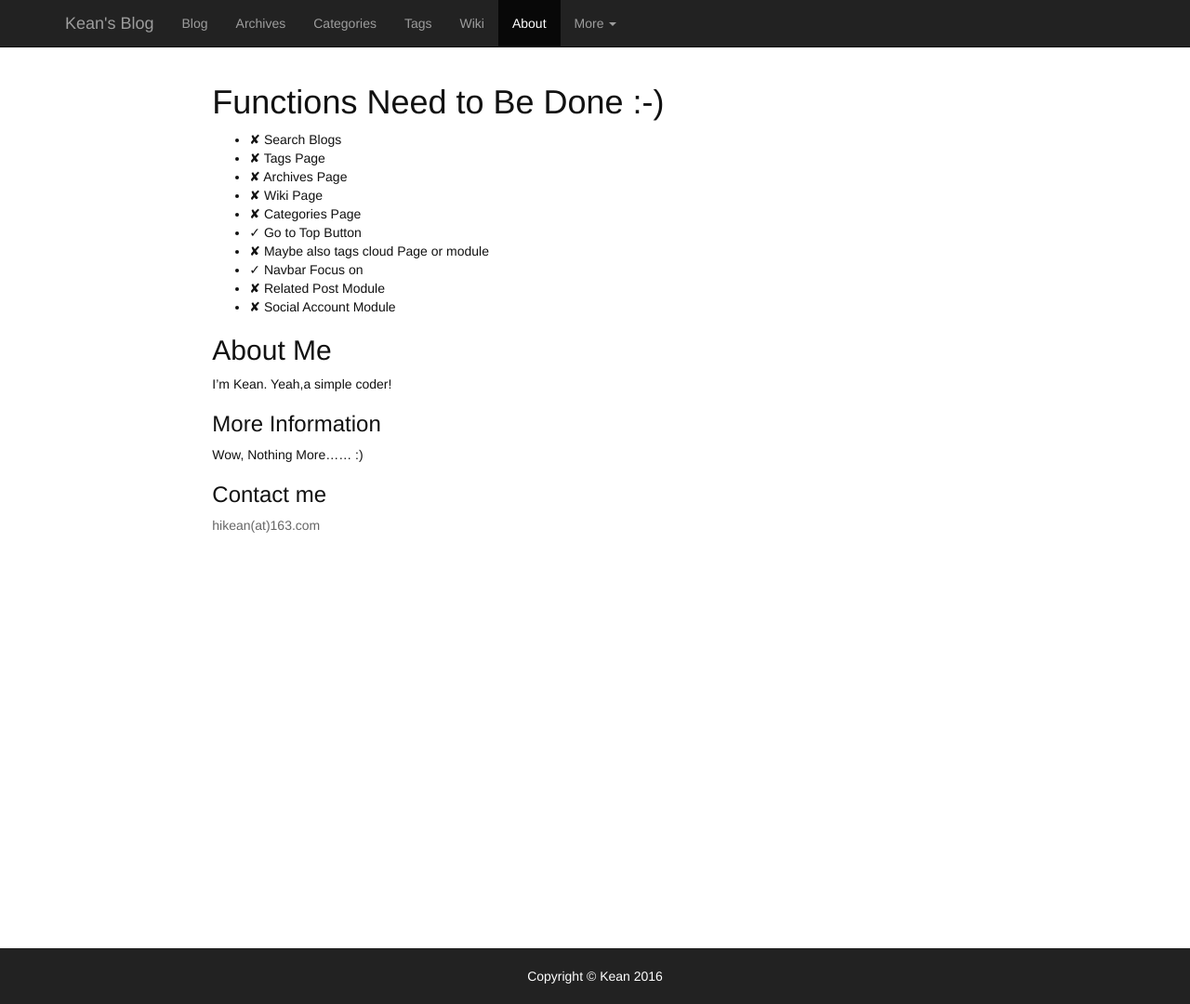
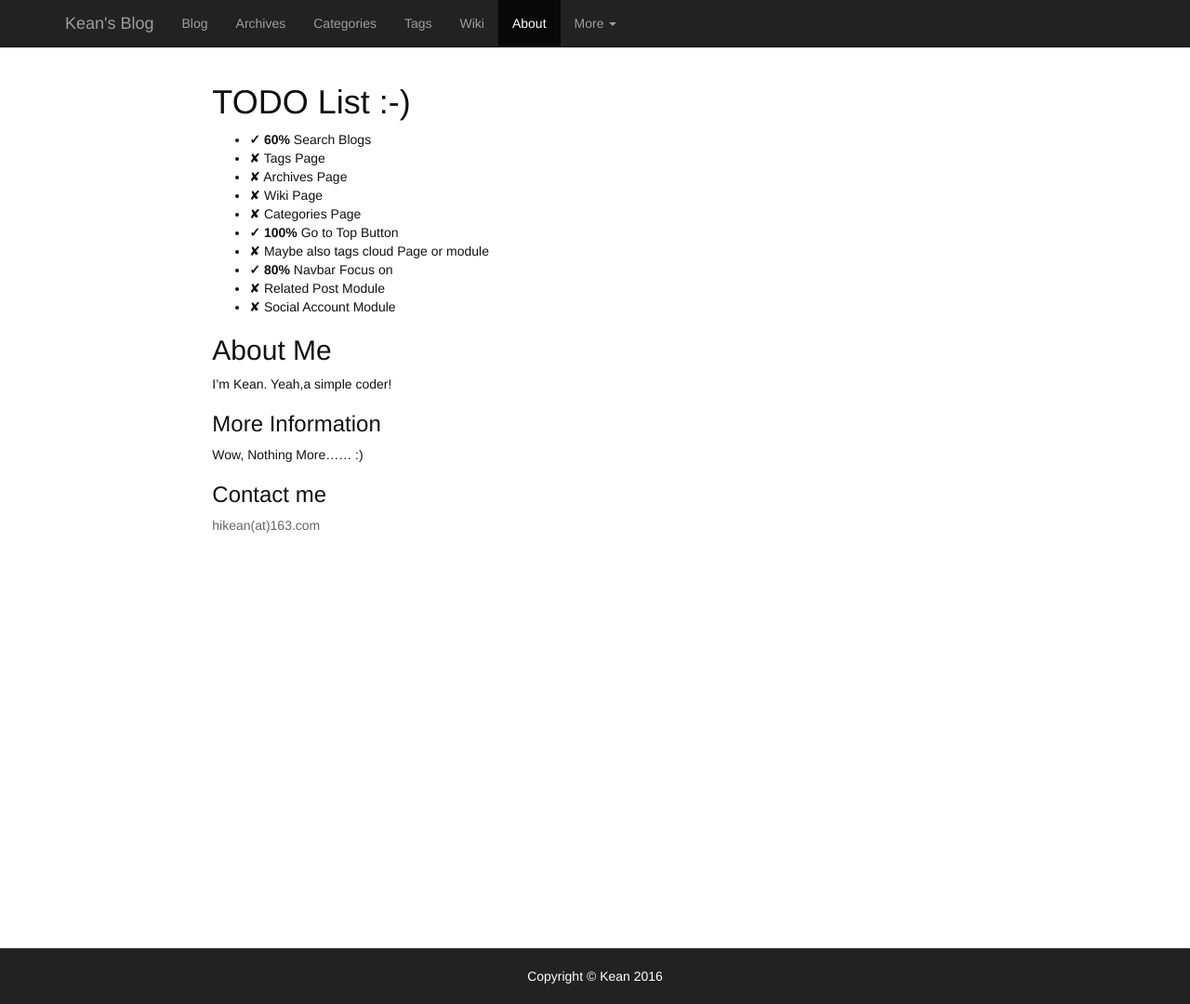
Before and after one commit to imkean/imkean.github.io, a Jekyll site: the page built from pages/about.md, in a window 1280 px wide and 1080 px high. Shown: the whole window at 93% size. Built offline with Jekyll 4.4.1, drawn with Linux system fonts in a browser that asks for light colours; comment, search, counter and statistics services are not loaded.

Commit message:
added search blog bar

```diff
--- a/css/style.scss
+++ b/css/style.scss
@@ -33,7 +33,18 @@
 
 /* <<<<<<< search bar style *********/
 
-#search_text:hover,#search_text:focus{
+div#search-div ul.typeahead.dropdown-menu li.active a{
+  color: #000;
+  background-color: #888;
+  transition: all 0.5s;
+}
+div#search-div ul.typeahead.dropdown-menu li.active a:hover{
+  color: #ff5050;
+  background-color: #333;
+  transition: all 0.5s;
+}
+
+#search-text:hover,#search-text:focus{
 	box-shadow: 0 0 3px #ddd;
 	border: 1px #ff5050 solid;
 }
--- a/index.html
+++ b/index.html
@@ -1,14 +1,15 @@
 ---
 layout: default
+html_tail_js: ["/js/search_blog.js","/js/bootstrap.typeahead.min.js"]
 ---
 
 
 <div class="container">
   <div class="row">
     <div class="col-md-offset-1 col-md-8 blog-main">
-      <div class="input-group">
+      <div id="search-div" class="input-group search-tool">
         <span class="input-group-addon"><span class="glyphicon glyphicon-search"></span></span>
-        <input  id="search_text" type="text" class="form-control" placeholder="Search Blogs...">
+        <input  id="search-text" type="text" class="form-control search-content" placeholder="Search Blogs...">
       </div>
       <br/>
 
--- a/pages/about.md
+++ b/pages/about.md
@@ -5,16 +5,16 @@
 navbar_focus: about
 ---
 
-# Functions Need to Be Done :-)
+# TODO List :-)
 
-- ✘ Search Blogs
+- **✓ 60%**  Search Blogs
 - ✘ Tags Page
 - ✘ Archives Page
 - ✘ Wiki Page
 - ✘ Categories Page
-- ✓ Go to Top Button
+- **✓ 100%** Go to Top Button
 - ✘ Maybe also tags cloud Page or module
-- ✓ Navbar Focus on
+- **✓ 80%** Navbar Focus on
 - ✘ Related Post Module
 - ✘ Social Account Module
 
```
Also changed, not shown: css/search_blog.css (added, +62 -0 lines), home2.html (deleted, +0 -37 lines), js/search_blog.js (added, +87 -0 lines), search/search_blog_data.json (added, +17 -0 lines), js/bootstrap.typeahead.min.js (added).
